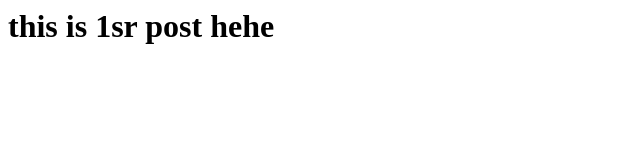
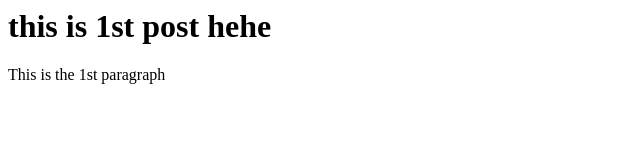
Before and after one commit to debosa/home, a plain HTML site: page index.html in a window 1280 px wide. Shown: the whole page, without its empty margins (0-640 px from the left). Drawn offline with Linux system fonts and the light colour scheme.

Commit message:
Update index.html

```diff
--- a/index.html
+++ b/index.html
@@ -1,5 +1,14 @@
-<html><head></head>
+<html>
 
-    <body><div><h1>this is 1sr post hehe</h1></div></body>
+<head>
+    <meta charset= "UTF-8">
+</head>
+
+    <body>
+        <div>
+            <h1>this is 1st post hehe</h1>
+            <p>This is the 1st paragraph</p>
+        </div>
+    </body>
 
 </html>
```
